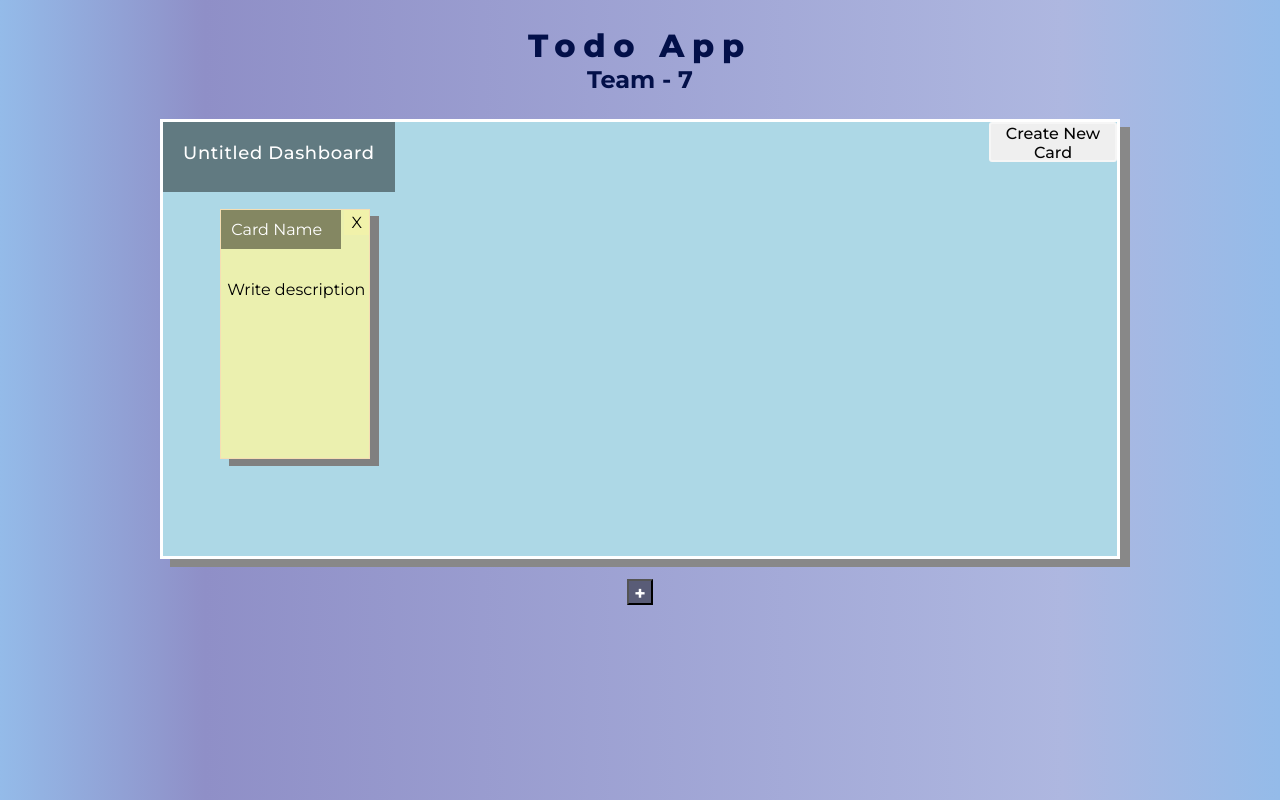
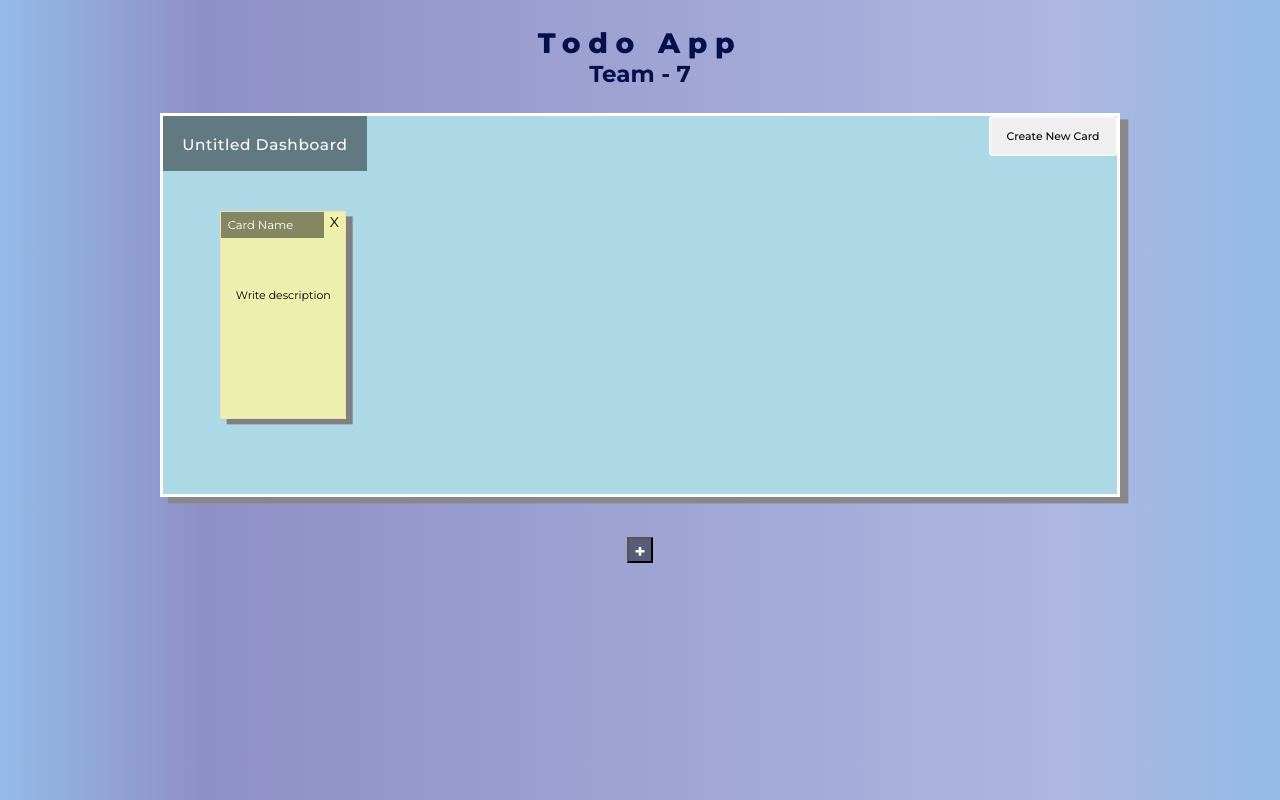
Before and after one commit to bianpeter/todo_app, a React (Create React App) app in the folder todoapp/: page / in a window 1280 px wide. Both pictures are taken after a click on the button "Create New Card". Built offline with nearby package versions, Linux system fonts and the light colour scheme.

Commit message:
px change to vw

```diff
--- a/todoapp/src/components/Card.js
+++ b/todoapp/src/components/Card.js
@@ -5,6 +5,7 @@ function Card() {
   const [cardTitle, setCardTitle] = useState("Card Name");
   const [cardDesc, setCardDesc] = useState("Write description");
 
+  //Ez nem működik
   let coll = document.getElementsByClassName("collapsible");
   let i;
 
--- a/todoapp/src/sass/card.scss
+++ b/todoapp/src/sass/card.scss
@@ -1,27 +1,27 @@
 .card {
   border: none;
-  top: 20%;
+  top: 25%;
   left: 6%;
-  margin-right: 20px;
-  width: 150px;
-  height: 250px;
+  margin-right: 1.33vw;
+  width: 9.8vw;
+  height: 16.3vw;
   background-color: rgba(242, 243, 170, 0.897);
   word-wrap: break-word;
   position: relative;
   border: solid 1px wheat;
-  box-shadow: 9px 7px grey;
+  box-shadow: 0.52vw 0.42vw grey;
 }
 
 .card-name {
   top: 0;
   position: absolute;
-  padding: 10px;
+  padding: 0.5vw;
   background-color: rgba(0, 0, 0, 0.438);
   color: white;
   overflow: hidden;
-  width: 120px;
-  max-width: 130px;
+  width: 8vw;
   font-weight: 300;
+  font-size: 0.9vw;
 }
 
 .card-input {
@@ -30,13 +30,13 @@
 
 .card-btn {
   position: absolute;
-  width: 25px;
-  height: 25px;
+  width: 1.6vw;
+  height: 1.6vw;
   top: 0;
   right: 0;
-  border: 0;
+  border: none;
   background-color: rgba(242, 243, 170, 0.897);
-  font-size: medium;
+  font-size: 1.1vw;
 
   &:hover {
     background-color: rgba(0, 0, 0, 0.438);
@@ -45,18 +45,20 @@
 }
 
 .description {
-  width: 150px;
+  width: 9.7vw;
   position: absolute;
-  top: 70px;
+  top: 9.6vh;
   text-align: center;
+  font-size: 0.86vw;
 }
 
 .description-input {
-  width: 150px;
-  height: 180px;
+  width: 9.6vw;
+  height: 24.7vh;
 }
-
+/* nem működik
 .collapsible {
   position: absolute;
   top: 30px;
 }
+*/
--- a/todoapp/src/sass/dashboard.scss
+++ b/todoapp/src/sass/dashboard.scss
@@ -2,12 +2,12 @@
   position: relative;
   display: flex;
   width: 75vw;
-  height: 55vh;
+  height: 30vw;
   background-color: lightblue;
   margin: auto;
-  margin-bottom: 20px;
-  box-shadow: 10px 8px #888888;
-  border: solid 3.5px rgb(255, 255, 255);
+  margin-bottom: 5vh;
+  box-shadow: 0.65vw 0.5vw #888888;
+  border: solid 0.3vw rgb(255, 255, 255);
 }
 
 .create-card-btn {
@@ -20,7 +20,7 @@
   border-radius: 3px;
   color: rgba(0, 0, 0, 0.986);
   font-weight: 500;
-  font-size: medium;
+  font-size: 0.85vw;
 
   &:hover {
     background-color: rgba(0, 0, 0, 0.438);
@@ -30,19 +30,20 @@
 
 .dashboard-name {
   position: absolute;
-  padding: 20px;
-  height: 70px;
+  padding: 1.5vw;
+  height: 4.3vw;
   font-size: large;
   background-color: rgba(0, 0, 0, 0.438);
-  min-width: 200px;
+  min-width: 10vw;
   color: white;
   font-weight: 500;
+  font-size: 1.2vw;
   letter-spacing: 0.05vw;
 }
 
 .dash-input {
-  padding: 8px;
-  width: 500px;
+  padding: 0.3vw;
+  width: 12.6vw;
 }
 
 .dashboard-btn {
--- a/todoapp/src/sass/main.scss
+++ b/todoapp/src/sass/main.scss
@@ -24,12 +24,14 @@ body {
     text-align: center;
     color: rgb(3, 16, 73);
     font-weight: 800;
+    font-size: 2.2vw;
     letter-spacing: 0.6vw;
   }
   h2 {
     padding-bottom: 2vw;
     text-align: center;
     color: rgb(3, 16, 73);
+    font-size: 1.8vw;
   }
 }
 
```
